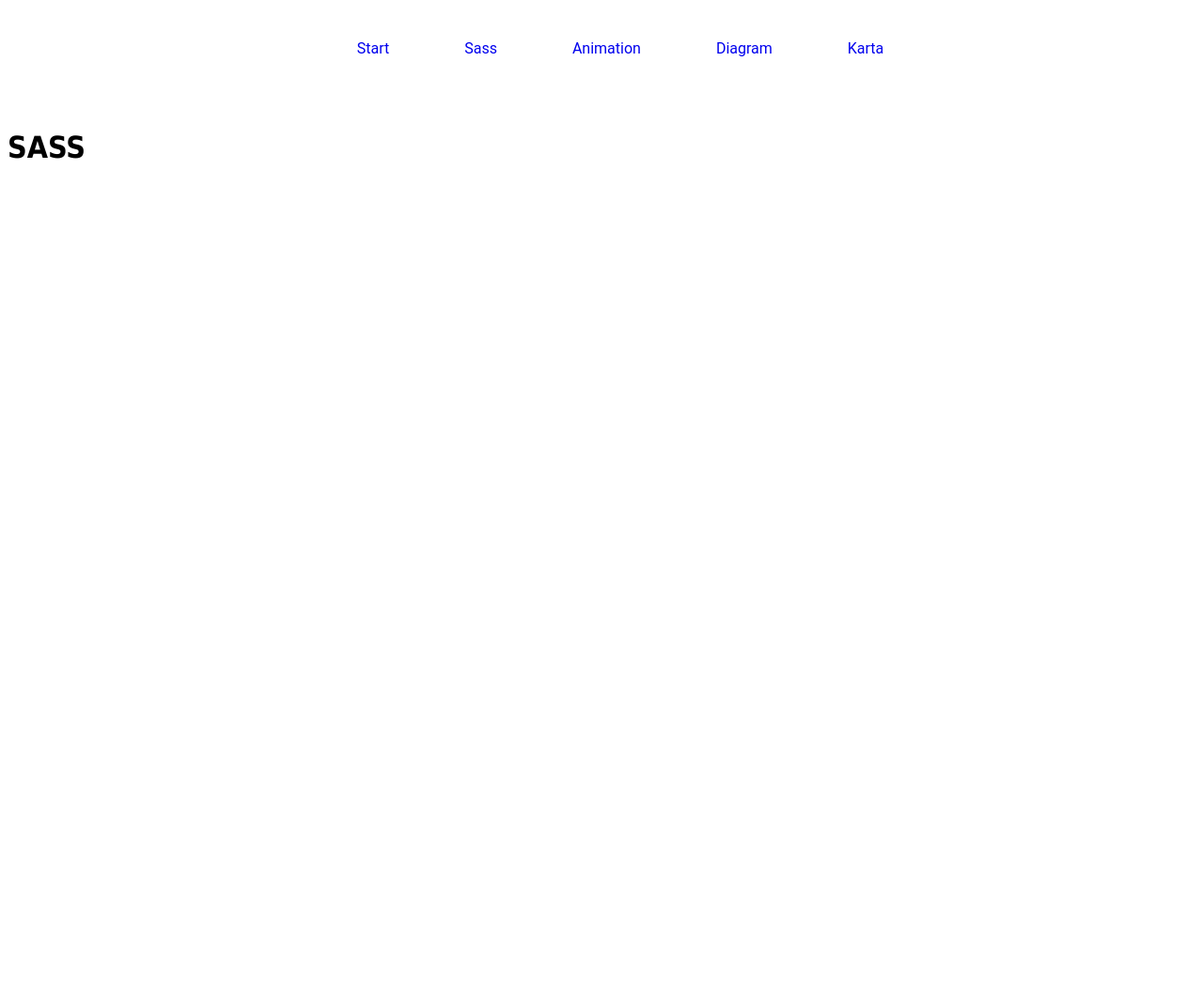
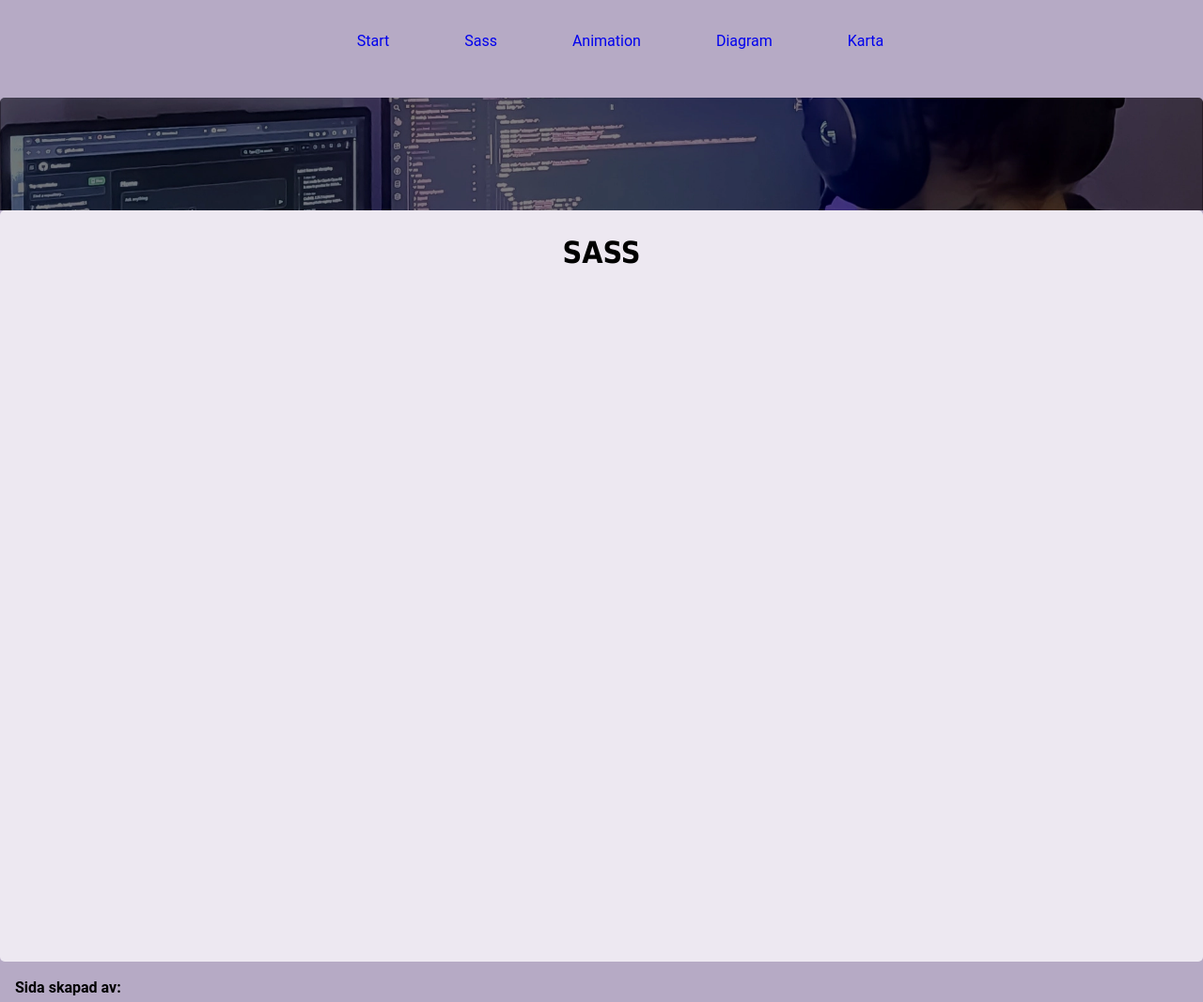
Before and after one commit to dannigiovanella/dt2011g-laboration.3, a website built with Vite: page laboration.3/sass.html in a window 1280 px wide. Shown: the top 1067 px of the page at 94% size. Before the commit the page ends 800 px from the top, so only its background shows below. Built offline with nearby package versions, Linux system fonts and the light colour scheme.

Commit message:
Skapat footer, lagt in alternativ bannerbild i undersida. Justerat sidolayout och testat färger.

```diff
--- a/laboration.3/sass.html
+++ b/laboration.3/sass.html
@@ -19,12 +19,18 @@
         </ul>
       </nav>
     </header>
+      <div class="banner2">
+    <img src="/images/banner.webp" alt="">
+  </div>
     <main>
 <h1>SASS</h1>
 <img src="" alt="">
 <p></p>
     </main>
-
+    <footer>
+  <p><strong>Sida skapad av:</strong></p>
+  <p>Daniela Giovanella<br>dagi2500@student.miun.se</p>
+</footer>
     <script type="module" src="/src/main.js"></script>
 </body>
 </html>
--- /dev/null
+++ b/laboration.3/src/scss/layout/_pagelayout.scss
@@ -0,0 +1,54 @@
+* {
+    box-sizing: border-box;
+}
+
+html,
+body {
+    margin: 0;
+    padding: 0;
+}
+
+html {
+    background-color: rgb(182, 170, 197);
+}
+
+body {
+    max-width: 1700px;
+    display: block;
+    margin: 0 auto;
+}
+
+main {
+    display: flex;
+    justify-content: center;
+    width: 100%;
+    min-height: 100vh;
+    background-color: rgb(237, 232, 241);
+    border-radius: 5px;
+
+    @media (max-width: 1024px) {
+        width: 90%;
+    }
+}
+
+.banner2 {
+    position: relative;
+    width: 100%;
+    height: 15vh;
+    max-height: 550px;
+    overflow: hidden;
+
+    img {
+        position: absolute;
+        width: 100%;
+        height: 100%;
+        object-fit: cover;
+        border-top-left-radius: 5px;
+        border-top-right-radius: 5px;
+    }
+}
+
+footer{
+    padding-left: 1rem;
+    padding-bottom: 2rem;
+}
--- a/laboration.3/src/scss/main.scss
+++ b/laboration.3/src/scss/main.scss
@@ -8,3 +8,6 @@
 
 /*Header*/
 @use "layout/header";
+
+/*Sidolayout*/
+@use "layout/pagelayout";
--- a/laboration.3/src/scss/pages/homepage.scss
+++ b/laboration.3/src/scss/pages/homepage.scss
@@ -11,6 +11,8 @@
         width: 100%;
         height: 100%;
         object-fit: cover;
+        border-top-left-radius: 5px;
+        border-top-right-radius: 5px;
     }
 
     .bannertext {
@@ -46,4 +48,5 @@
 
 
     }
+
 }
```
Also changed, not shown: laboration.3/index.html (+5 -2 lines).
